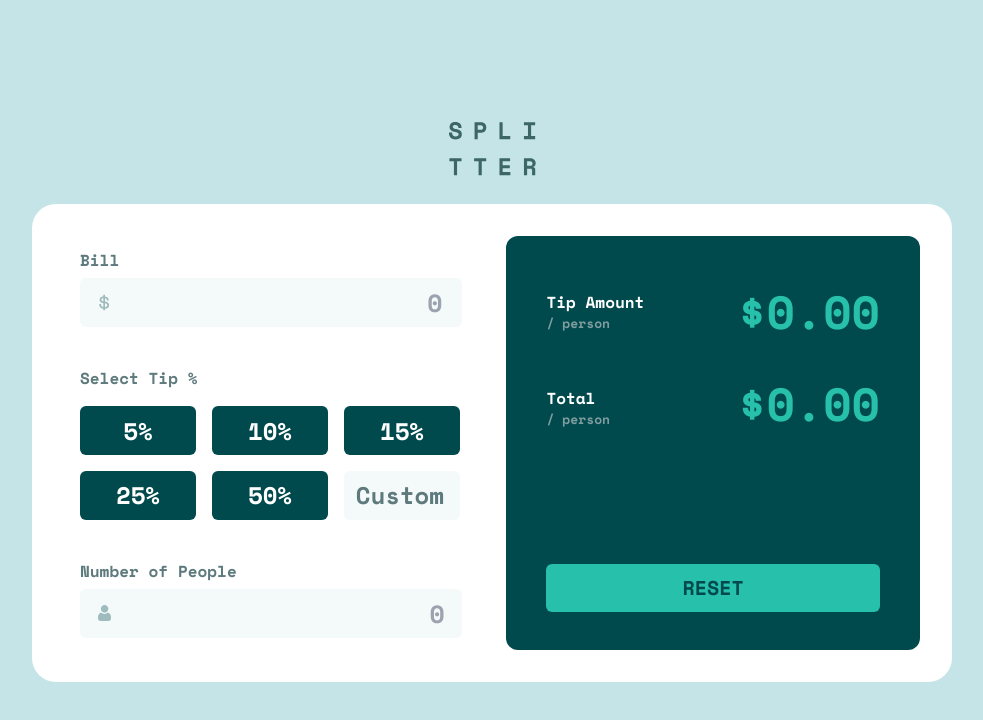
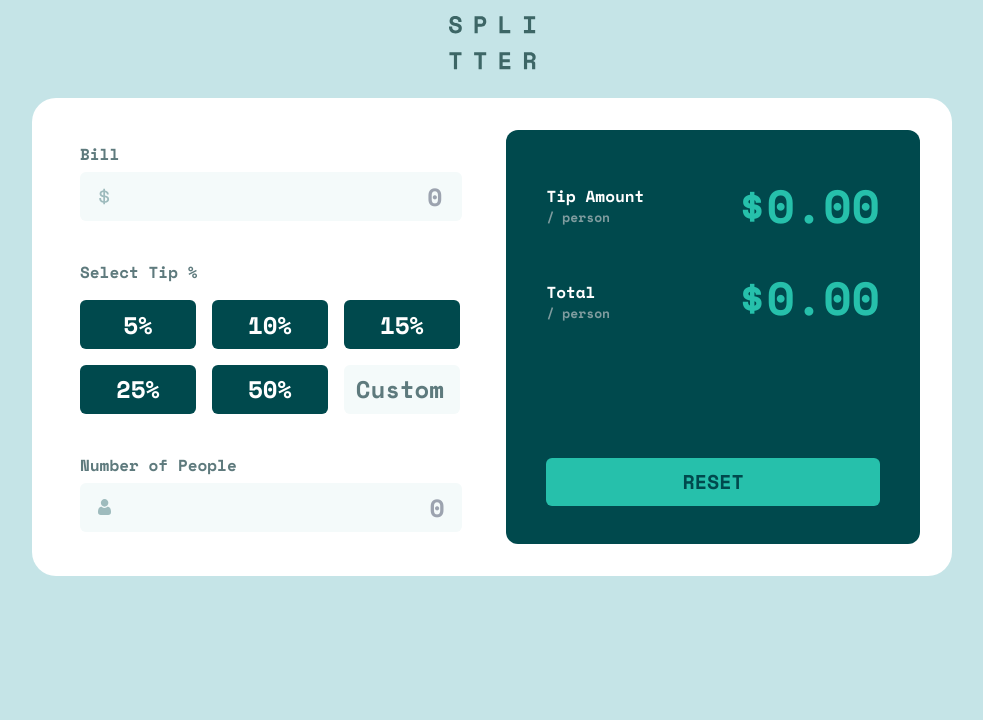
Before and after one commit to adityaphasu/tip-calculator-app, a React (Vite) app: page / in a window 1280 px wide. Shown: the top 720 px of the page, without its empty margins (148-1131 px from the left). Built offline with nearby package versions, Linux system fonts and the light colour scheme.

Commit message:
Update styling for page layout

```diff
--- a/src/App.tsx
+++ b/src/App.tsx
@@ -5,7 +5,7 @@ function App() {
   return (
     <main className="flex h-full flex-col gap-10 md:gap-7 xl:mt-[4.25rem] xl:gap-[5.5rem]">
       <h1 className="sr-only">Tip Calculator</h1>
-      <div className="flex justify-center pt-12 lg:pt-1">
+      <div className="flex justify-center pt-12 lg:pt-4">
         <img src={Logo} alt="" />
       </div>
       <div className="rounded-t-[1.55rem] bg-white md:rounded-3xl lg:mx-auto lg:max-w-[57.5rem]">
--- a/src/index.css
+++ b/src/index.css
@@ -24,8 +24,9 @@ input[type="number"] {
 
 @media (min-width: 64rem) {
   body {
-    display: grid;
-    place-items: center;
+    display: flex;
+    justify-content: center;
+
     height: 100vh;
   }
 }
```
